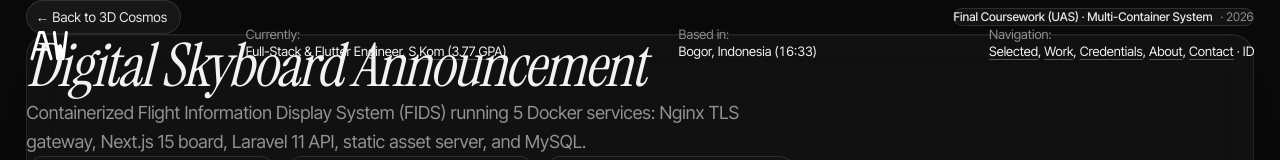
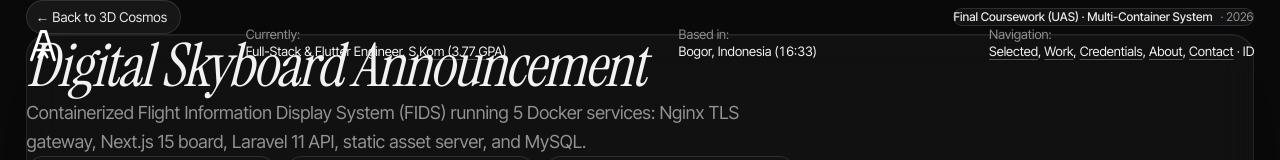
Before and after one commit to AryaWgna/arya-wiguna-landing, a Next.js app: page /work/digital-skyboard-announcement in a window 1280 px wide. Shown: the top 160 px of the page. Built offline with nearby package versions, Linux system fonts and the light colour scheme.

Commit message:
design(favicon/logo): interlocking A.W monogram (W inside A)

```diff
--- a/components/header.tsx
+++ b/components/header.tsx
@@ -46,22 +46,22 @@ export function Header() {
           aria-hidden="true"
         >
           <path
-            d="M11 60 L25 12 L32 12 L46 60"
+            d="M10 62 L28 10 L36 10 L52 62"
             stroke="#ffffff"
             strokeWidth="5.5"
             strokeLinecap="round"
             strokeLinejoin="round"
           />
           <path
-            d="M16 43 H38"
+            d="M16 44 H44"
             stroke="#ffffff"
             strokeWidth="4.5"
             strokeLinecap="round"
           />
           <path
-            d="M52 12 L58 60 L63 36 L68 60 L74 12"
+            d="M23 57 L28 49 L31 53 L34 49 L39 57"
             stroke="#ffffff"
-            strokeWidth="5.5"
+            strokeWidth="4.5"
             strokeLinecap="round"
             strokeLinejoin="round"
           />
```
Also changed, not shown: public/aw-favicon.svg, public/icon.svg.
